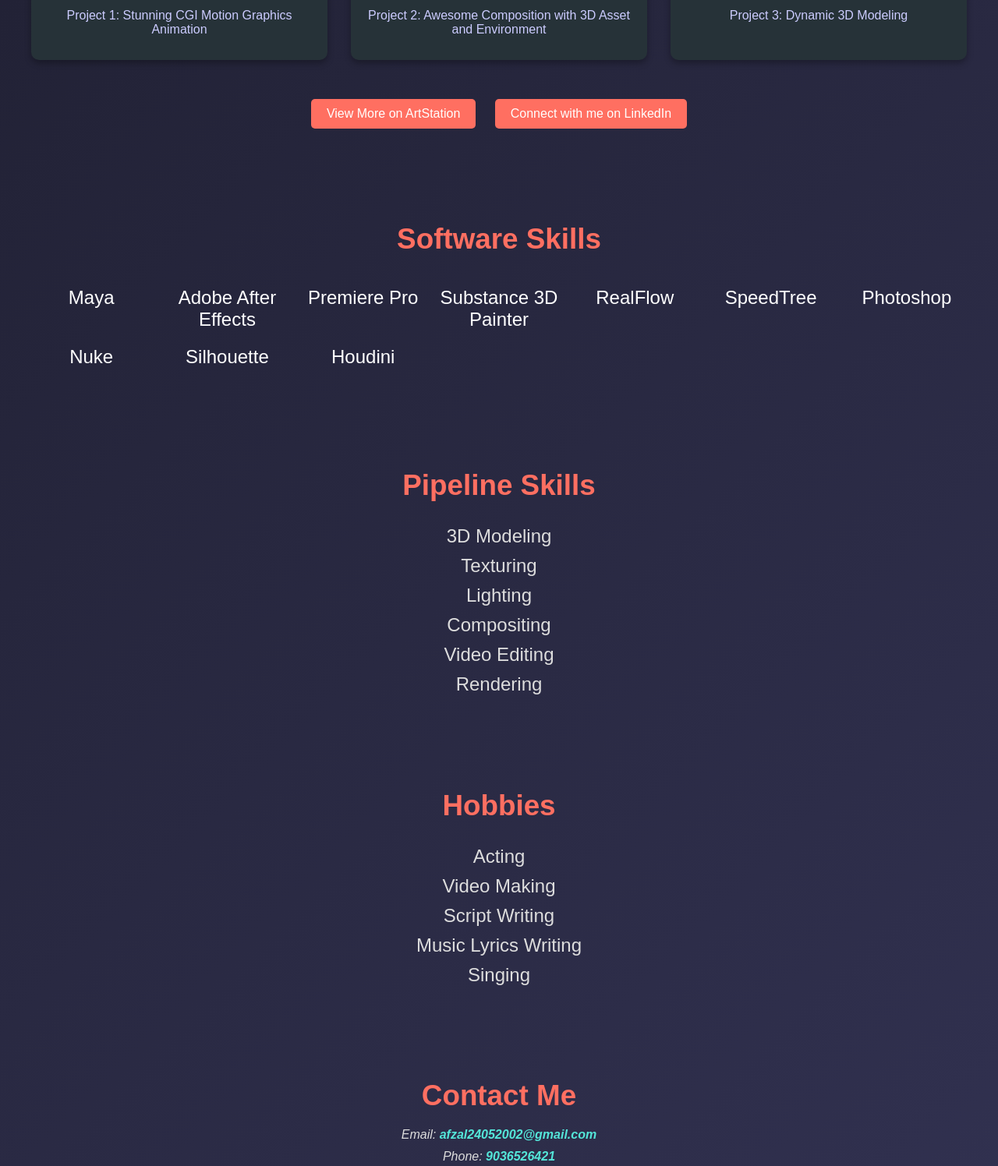
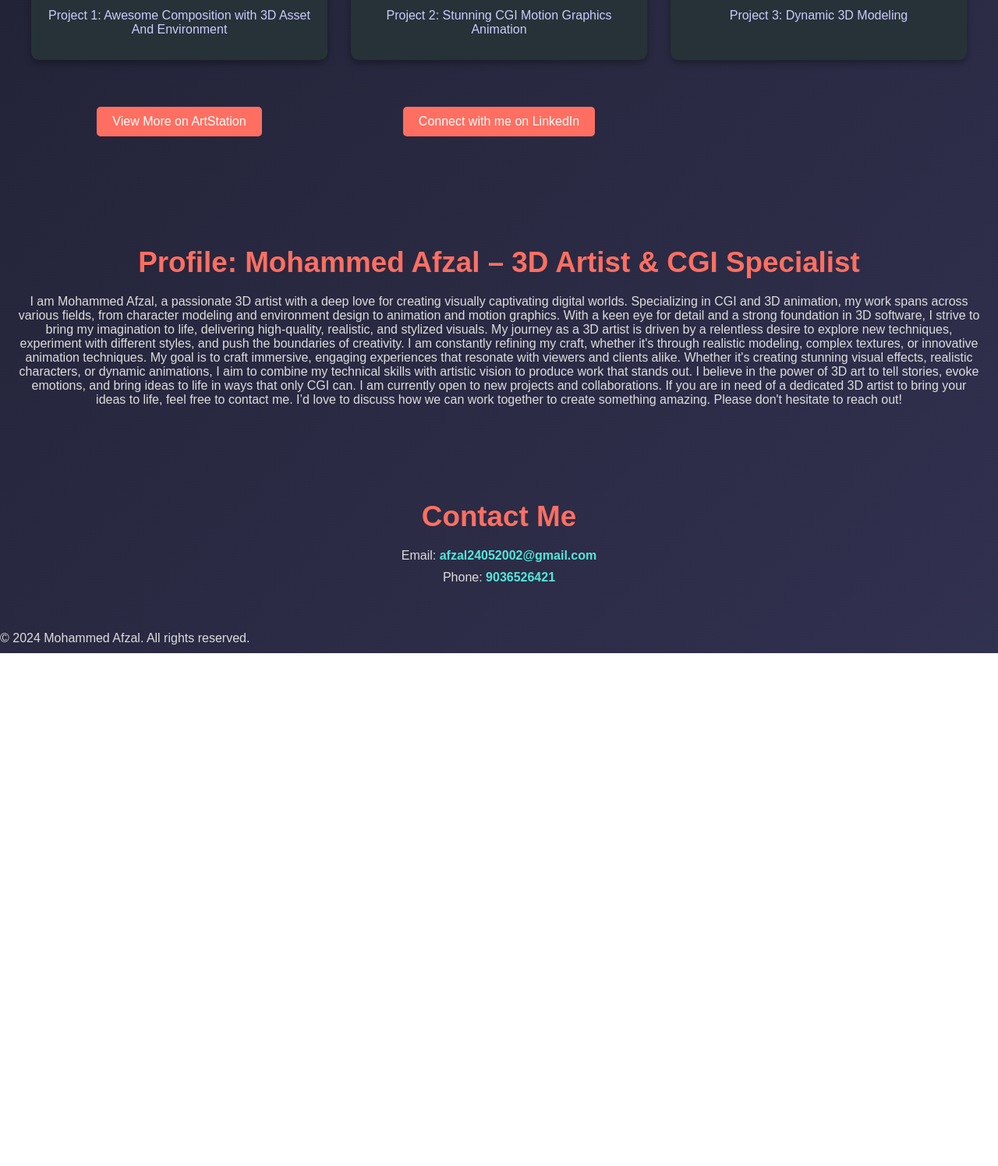
Before and after one commit to Afzal1234-online/Mohammed-Afzal-Portfolio-, a plain HTML site: page index.html in a window 1280 px wide. Shown: the part 761-2257 px from the top of the page at 78% size. After the commit the page ends 1599 px from the top, so only its background shows below. Drawn offline with Linux system fonts and the light colour scheme.

Commit message:
Add files via upload

```diff
--- a/index.html
+++ b/index.html
@@ -3,12 +3,8 @@
 <head>
     <meta charset="UTF-8">
     <meta name="viewport" content="width=device-width, initial-scale=1.0">
-    <meta name="description" content="Mohammed Afzal's portfolio showcasing stunning 3D artwork and CGI animations. Explore my projects and get in touch for collaborations.">
-    <meta name="keywords" content="3D artist, CGI, animation, digital art, Mohammed Afzal portfolio">
-    <meta name="author" content="Mohammed Afzal">
     <title>Mohammed Afzal 3D Artist Portfolio</title>
     <link rel="stylesheet" href="styles.css">
-    <link rel="icon" href="https://upload.wikimedia.org/wikipedia/commons/a/a2/Autodesk_Maya_Logo.svg" type="image/x-icon">
 </head>
 <body>
     <header>
@@ -20,83 +16,50 @@
 
    <section class="about">
     <h2>About Me</h2>
-        <p>Hi! I’m Mohammed Afzal, a passionate 3D artist specializing in CGI visuals, animations, and digital artwork. I bring a fresh perspective and am eager to create immersive experiences. Explore my work and feel free to get in touch for collaborations or inquiries!</p>
+    <p>Hi! I’m Mohammed Afzal, a passionate 3D artist specializing in CGI visuals, animations, and digital artwork. As a fresher, I bring a fresh perspective and am eager to create high-quality, immersive experiences. Explore my work and feel free to get in touch for collaborations or inquiries!</p>
 </section>
-
     <section class="portfolio">
         <h2>Portfolio Showcase</h2>
         <div class="portfolio-grid">
             <div class="portfolio-item">
-                <iframe src="https://www.youtube.com/embed/GxHF8o9L38Y" title="Stunning CGI Motion Graphics Animation" allowfullscreen></iframe>
-                <p>Project 1: Stunning CGI Motion Graphics Animation</p>
+                <iframe src="https://www.youtube.com/embed/GxHF8o9L38Y" allowfullscreen></iframe>
+                <p>Project 1: Awesome Composition with 3D Asset And Environment</p>
             </div>
             <div class="portfolio-item">
-                <iframe src="https://www.youtube.com/embed/HJD_oczYEpk" title="Awesome Composition with 3D Asset and Environment" allowfullscreen></iframe>
-                <p>Project 2: Awesome Composition with 3D Asset and Environment</p>
+                <iframe src="https://www.youtube.com/embed/HJD_oczYEpk" allowfullscreen></iframe>
+                <p>Project 2: Stunning CGI Motion Graphics Animation</p>
             </div>
             <div class="portfolio-item">
-                <iframe src="https://www.youtube.com/embed/YnzwXwICXF0" title="Dynamic 3D Modeling" allowfullscreen></iframe>
+                <iframe src="https://www.youtube.com/embed/YnzwXwICXF0" allowfullscreen></iframe>
                 <p>Project 3: Dynamic 3D Modeling</p>
         </div>
+<div class="portfolio-links">
+    <a href="https://www.artstation.com/artwork/y4bPLJ" target="_blank" class="portfolio-link">View More on ArtStation</a>
 </div>
 <div class="portfolio-links">
-            <a href="https://www.artstation.com/artwork/y4bPLJ" target="_blank" rel="noopener noreferrer" class="portfolio-link">View More on ArtStation</a>
-            <a href="https://www.linkedin.com/in/mohammed-afzal-37048b332" target="_blank" rel="noopener noreferrer" class="portfolio-link">Connect with me on LinkedIn</a>
+    <a href="https://www.linkedin.com/in/mohammed-afzal-37048b332?utm_source=share&utm_campaign=share_via&utm_content=profile&utm_medium=android_app" target="_blank" class="portfolio-link">Connect with me on LinkedIn</a>
 </div>
     </section>
+<section class="about">
+        <h2>Profile: Mohammed Afzal – 3D Artist & CGI Specialist</h2>
+        <p>I am Mohammed Afzal, a passionate 3D artist with a deep love for creating visually captivating digital worlds. Specializing in CGI and 3D animation, my work spans across various fields, from character modeling and environment design to animation and motion graphics. With a keen eye for detail and a strong foundation in 3D software, I strive to bring my imagination to life, delivering high-quality, realistic, and stylized visuals.
 
-    <section class="skills">
-        <h2>Software Skills</h2>
-        <div class="skills-grid">
-            <div class="skill-item">Maya</div>
-            <div class="skill-item">Adobe After Effects</div>
-            <div class="skill-item">Premiere Pro</div>
-            <div class="skill-item">Substance 3D Painter</div>
-            <div class="skill-item">RealFlow</div>
-            <div class="skill-item">SpeedTree</div>
-            <div class="skill-item">Photoshop</div>
-            <div class="skill-item">Nuke</div>
-            <div class="skill-item">Silhouette</div>
-            <div class="skill-item">Houdini</div>
-        </div>
-    </section>
+My journey as a 3D artist is driven by a relentless desire to explore new techniques, experiment with different styles, and push the boundaries of creativity. I am constantly refining my craft, whether it's through realistic modeling, complex textures, or innovative animation techniques. My goal is to craft immersive, engaging experiences that resonate with viewers and clients alike.
 
-    <section class="pipeline-skills">
-        <h2>Pipeline Skills</h2>
-        <div class="pipeline-skills-list">
-            <p>3D Modeling</p>
-            <p>Texturing</p>
-            <p>Lighting</p>
-            <p>Compositing</p>
-            <p>Video Editing</p>
-            <p>Rendering</p>
-        </div>
-    </section>
+Whether it's creating stunning visual effects, realistic characters, or dynamic animations, I aim to combine my technical skills with artistic vision to produce work that stands out. I believe in the power of 3D art to tell stories, evoke emotions, and bring ideas to life in ways that only CGI can.
 
-    <section class="hobbies">
-        <h2>Hobbies</h2>
-        <div class="hobbies-list">
-            <p>Acting</p>
-            <p>Video Making</p>
-            <p>Script Writing</p>
-            <p>Music Lyrics Writing</p>
-            <p>Singing</p>
-        </div>
+I am currently open to new projects and collaborations. If you are in need of a dedicated 3D artist to bring your ideas to life, feel free to contact me. I’d love to discuss how we can work together to create something amazing. Please don't hesitate to reach out!</p>
     </section>
 
     <section class="contact">
         <h2>Contact Me</h2>
-        <address>
         <p>Email: <a href="mailto:afzal24052002@gmail.com" class="contact-link">afzal24052002@gmail.com</a></p>
         <p>Phone: <a href="tel:9036526421" class="contact-link">9036526421</a></p>
-        </address>
     </section>
-
     <footer>
         <p>© 2024 Mohammed Afzal. All rights reserved.</p>
     </footer>
 
-    <button id="back-to-top">↑</button>
     <script src="script.js"></script>
 </body>
 </html>
```
Lines whose indentation alone changed are shown as unchanged.
